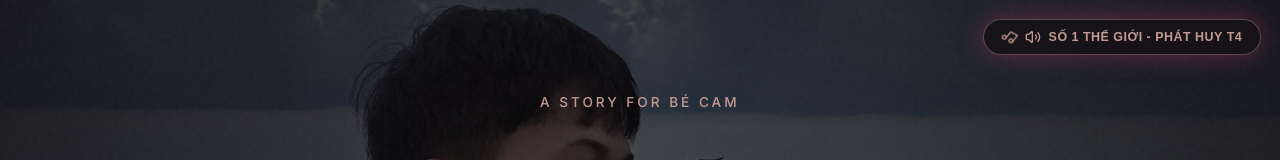
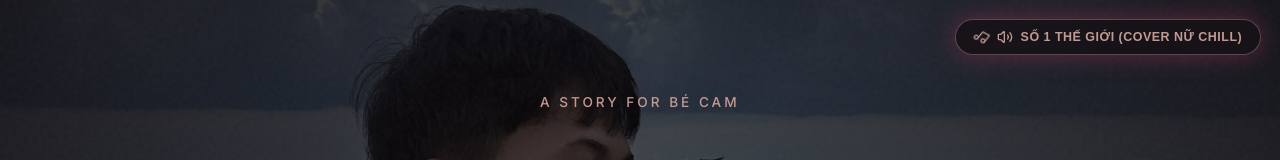
Before and after one commit to toilagatau234/love_story, a React (Vite) app: page / in a window 1280 px wide. Shown: the top 160 px of the page. Built offline with nearby package versions, Linux system fonts and the light colour scheme.

Commit message:
feat: switch to chill female cover of 'Số 1 thế giới' and remove 'TÂM SỰ CÙNG EM' header

```diff
--- a/src/components/AudioPlayer.tsx
+++ b/src/components/AudioPlayer.tsx
@@ -96,8 +96,8 @@ export const AudioPlayer: React.FC = () => {
     }}>
       <button
         onClick={toggleMusic}
-        aria-label={isPlaying ? 'Tắt nhạc: SỐ 1 THẾ GIỚI - PHÁT HUY T4' : 'Bật nhạc: SỐ 1 THẾ GIỚI - PHÁT HUY T4'}
-        title={isPlaying ? 'Tắt nhạc' : 'Bật bài hát "SỐ 1 THẾ GIỚI - PHÁT HUY T4"'}
+        aria-label={isPlaying ? 'Tắt nhạc: SỐ 1 THẾ GIỚI - COVER NỮ CHILL' : 'Bật nhạc: SỐ 1 THẾ GIỚI - COVER NỮ CHILL'}
+        title={isPlaying ? 'Tắt nhạc' : 'Bật bài hát "SỐ 1 THẾ GIỚI - COVER NỮ CHILL"'}
         style={{
           display: 'flex',
           alignItems: 'center',
@@ -119,12 +119,12 @@ export const AudioPlayer: React.FC = () => {
           <>
             <Music size={15} style={{ animation: 'spin 4s linear infinite', color: 'var(--color-rose)' }} />
             <Volume2 size={16} />
-            <span style={{ fontSize: '0.78rem', letterSpacing: '0.04em', fontWeight: 600 }}>SỐ 1 THẾ GIỚI - PHÁT HUY T4</span>
+            <span style={{ fontSize: '0.78rem', letterSpacing: '0.04em', fontWeight: 600 }}>SỐ 1 THẾ GIỚI (COVER NỮ CHILL)</span>
           </>
         ) : (
           <>
             <VolumeX size={16} />
-            <span style={{ fontSize: '0.78rem', letterSpacing: '0.04em' }}>SỐ 1 THẾ GIỚI - PHÁT HUY T4</span>
+            <span style={{ fontSize: '0.78rem', letterSpacing: '0.04em' }}>SỐ 1 THẾ GIỚI (COVER NỮ CHILL)</span>
           </>
         )}
       </button>
--- a/src/scenes/Scene04WhatIKeep.tsx
+++ b/src/scenes/Scene04WhatIKeep.tsx
@@ -4,7 +4,7 @@ import { ScrollCue } from '../components/ScrollCue';
 import { storyData } from '../data/story';
 import { photos } from '../data/photos';
 import { useScrollReveal } from '../hooks/useScrollReveal';
-import { Sparkles, Heart } from 'lucide-react';
+import { Sparkles } from 'lucide-react';
 
 export const Scene04WhatIKeep: React.FC = () => {
   const photo = photos.find(p => p.id === 'photo-02') || photos[1];
@@ -113,12 +113,7 @@ export const Scene04WhatIKeep: React.FC = () => {
               textAlign: 'left'
             }}
           >
-            <div style={{ display: 'flex', alignItems: 'center', gap: '0.6rem', color: 'var(--color-rose)' }}>
-              <Heart size={18} fill="#9d3155" />
-              <span style={{ fontSize: '0.82rem', letterSpacing: '0.18em', textTransform: 'uppercase', fontWeight: 600 }}>
-                TÂM SỰ CÙNG EM
-              </span>
-            </div>
+
 
             <p
               style={{
```
Also changed, not shown: 1 other file (tests, documents, lock files or other folders).
